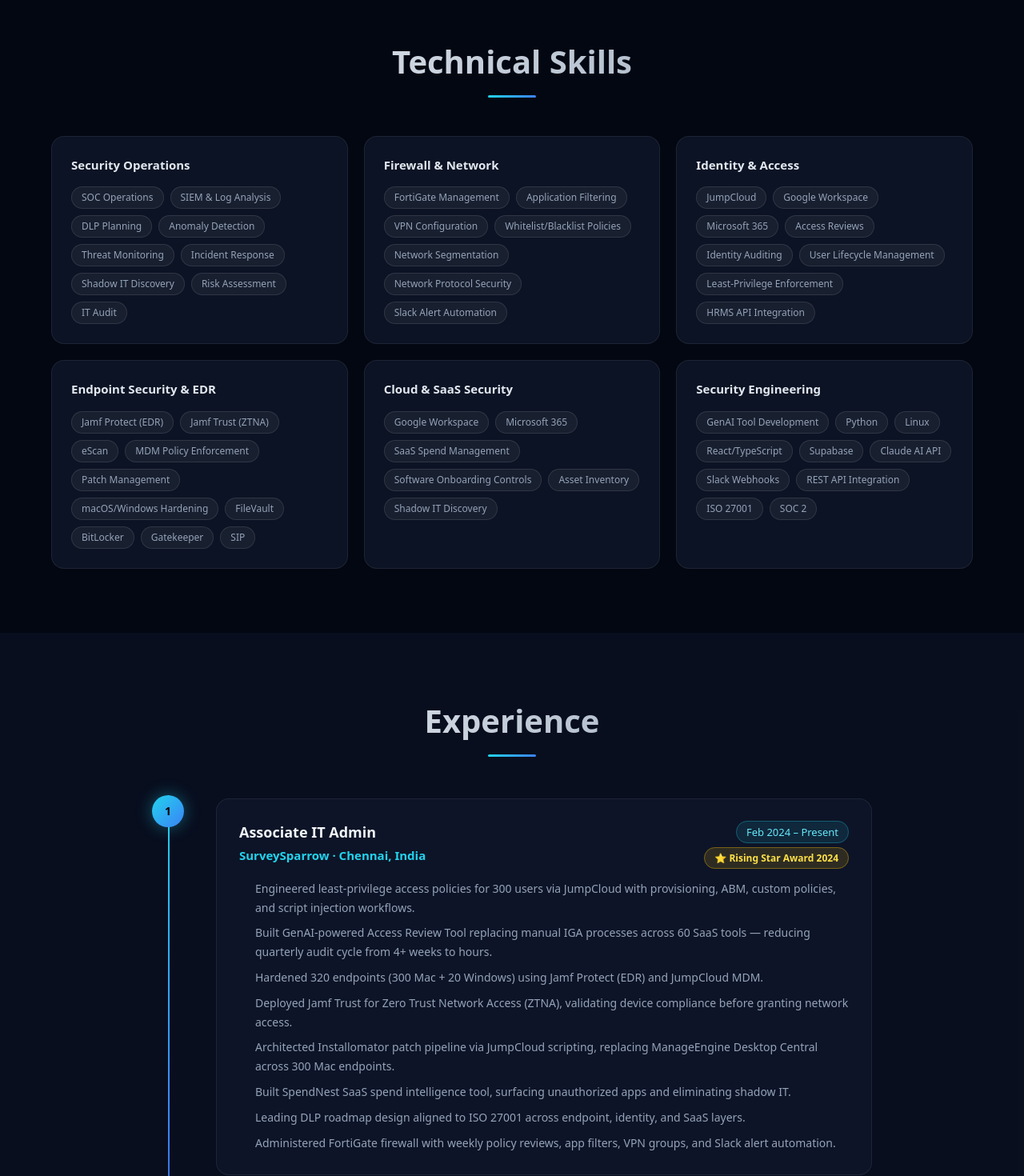
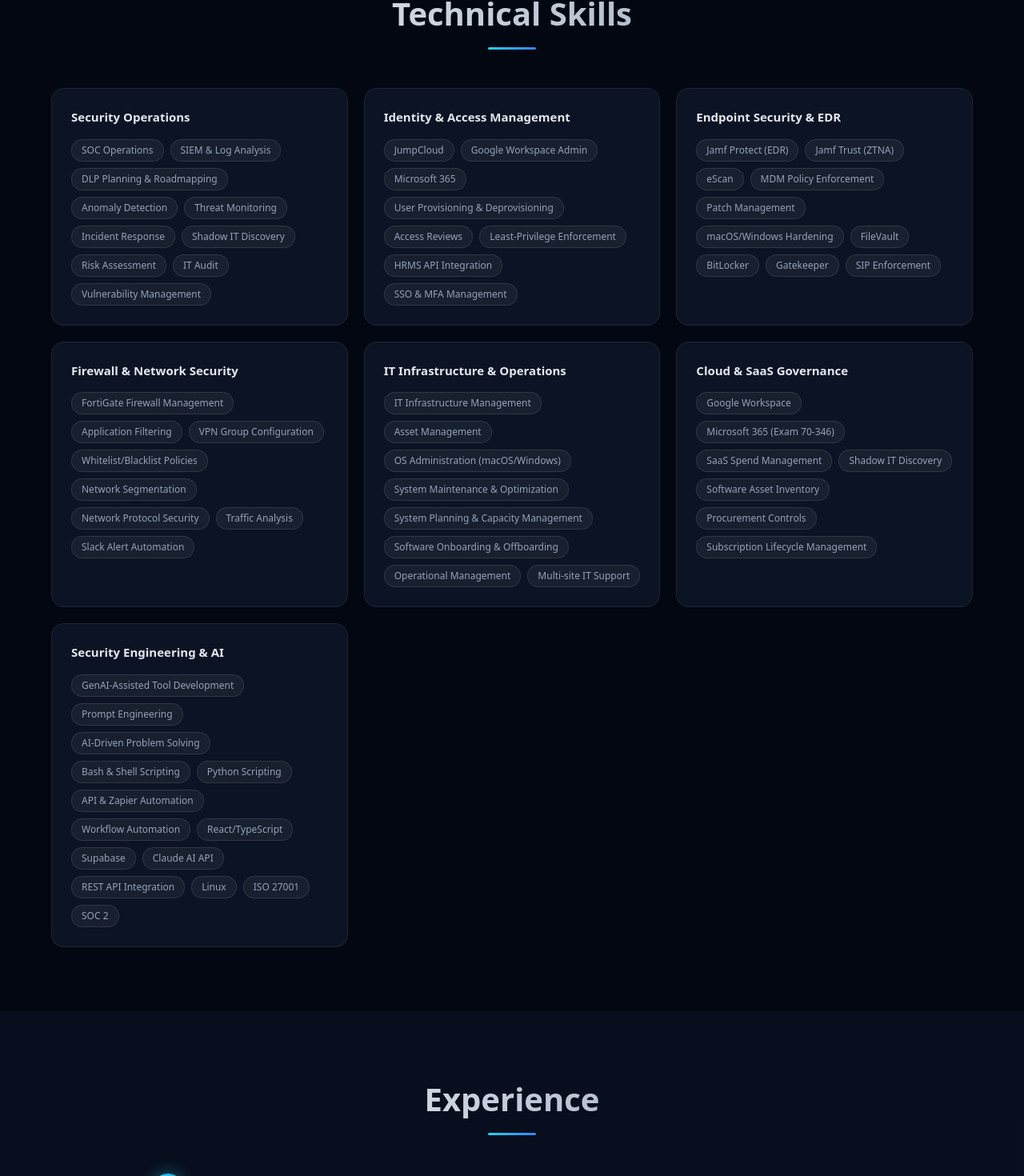
Before and after one commit to Taranitony/tarani_resume, a React (Vite) app: page / in a window 1280 px wide. Shown: the part 893-2363 px from the top of the page at 80% size. Built offline with nearby package versions, Linux system fonts and the light colour scheme; no server answers.

Commit message:
feat: update summary, expand skills, revamp SurveySparrow experience with full detail

```diff
--- a/src/data/resume.ts
+++ b/src/data/resume.ts
@@ -8,34 +8,38 @@
   linkedin: 'https://linkedin.com/in/tarani-antony-8a2013205',
   github: 'https://github.com/Tarani07',
   summary:
-    'Award-winning, security-focused IT professional with 4+ years of experience in endpoint hardening, firewall management, identity & access management, and SOC operations. Recognized as a Rising Star for delivering high-impact security initiatives within the first year. Independently engineered a suite of GenAI-powered security tools — including a real-time fleet monitoring platform, automated identity auditing across 60 SaaS tools, and SaaS spend intelligence — replacing commercial tooling and demonstrating a Security-as-Code mindset. Managed 3,000+ endpoints and supported 1,000+ users across multi-site operations.',
+    'IT professional with 4+ years in endpoint security, identity management, and firewall operations. I build my own security tools using AI to automate what others do manually — from patch management to access audits. Currently transitioning into a dedicated security role.',
   targetRoles: ['SOC Analyst', 'Security Engineer', 'Security Operations Engineer'],
 }
 
 export const skills = [
   {
     category: 'Security Operations',
-    items: ['SOC Operations', 'SIEM & Log Analysis', 'DLP Planning', 'Anomaly Detection', 'Threat Monitoring', 'Incident Response', 'Shadow IT Discovery', 'Risk Assessment', 'IT Audit'],
+    items: ['SOC Operations', 'SIEM & Log Analysis', 'DLP Planning & Roadmapping', 'Anomaly Detection', 'Threat Monitoring', 'Incident Response', 'Shadow IT Discovery', 'Risk Assessment', 'IT Audit', 'Vulnerability Management'],
   },
   {
-    category: 'Firewall & Network',
-    items: ['FortiGate Management', 'Application Filtering', 'VPN Configuration', 'Whitelist/Blacklist Policies', 'Network Segmentation', 'Network Protocol Security', 'Slack Alert Automation'],
-  },
-  {
-    category: 'Identity & Access',
-    items: ['JumpCloud', 'Google Workspace', 'Microsoft 365', 'Access Reviews', 'Identity Auditing', 'User Lifecycle Management', 'Least-Privilege Enforcement', 'HRMS API Integration'],
+    category: 'Identity & Access Management',
+    items: ['JumpCloud', 'Google Workspace Admin', 'Microsoft 365', 'User Provisioning & Deprovisioning', 'Access Reviews', 'Least-Privilege Enforcement', 'HRMS API Integration', 'SSO & MFA Management'],
   },
   {
     category: 'Endpoint Security & EDR',
-    items: ['Jamf Protect (EDR)', 'Jamf Trust (ZTNA)', 'eScan', 'MDM Policy Enforcement', 'Patch Management', 'macOS/Windows Hardening', 'FileVault', 'BitLocker', 'Gatekeeper', 'SIP'],
+    items: ['Jamf Protect (EDR)', 'Jamf Trust (ZTNA)', 'eScan', 'MDM Policy Enforcement', 'Patch Management', 'macOS/Windows Hardening', 'FileVault', 'BitLocker', 'Gatekeeper', 'SIP Enforcement'],
   },
   {
-    category: 'Cloud & SaaS Security',
-    items: ['Google Workspace', 'Microsoft 365', 'SaaS Spend Management', 'Software Onboarding Controls', 'Asset Inventory', 'Shadow IT Discovery'],
+    category: 'Firewall & Network Security',
+    items: ['FortiGate Firewall Management', 'Application Filtering', 'VPN Group Configuration', 'Whitelist/Blacklist Policies', 'Network Segmentation', 'Network Protocol Security', 'Traffic Analysis', 'Slack Alert Automation'],
   },
   {
-    category: 'Security Engineering',
-    items: ['GenAI Tool Development', 'Python', 'Linux', 'React/TypeScript', 'Supabase', 'Claude AI API', 'Slack Webhooks', 'REST API Integration', 'ISO 27001', 'SOC 2'],
+    category: 'IT Infrastructure & Operations',
+    items: ['IT Infrastructure Management', 'Asset Management', 'OS Administration (macOS/Windows)', 'System Maintenance & Optimization', 'System Planning & Capacity Management', 'Software Onboarding & Offboarding', 'Operational Management', 'Multi-site IT Support'],
+  },
+  {
+    category: 'Cloud & SaaS Governance',
+    items: ['Google Workspace', 'Microsoft 365 (Exam 70-346)', 'SaaS Spend Management', 'Shadow IT Discovery', 'Software Asset Inventory', 'Procurement Controls', 'Subscription Lifecycle Management'],
+  },
+  {
+    category: 'Security Engineering & AI',
+    items: ['GenAI-Assisted Tool Development', 'Prompt Engineering', 'AI-Driven Problem Solving', 'Bash & Shell Scripting', 'Python Scripting', 'API & Zapier Automation', 'Workflow Automation', 'React/TypeScript', 'Supabase', 'Claude AI API', 'REST API Integration', 'Linux', 'ISO 27001', 'SOC 2'],
   },
 ]
 
@@ -45,16 +49,18 @@
     company: 'SurveySparrow',
     location: 'Chennai, India',
     period: 'Feb 2024 – Present',
-    award: 'Rising Star Award 2024',
+    award: 'Rising Star Award 2024 · Dashing Debut Award',
     highlights: [
-      'Engineered least-privilege access policies for 300 users via JumpCloud with provisioning, ABM, custom policies, and script injection workflows.',
-      'Built GenAI-powered Access Review Tool replacing manual IGA processes across 60 SaaS tools — reducing quarterly audit cycle from 4+ weeks to hours.',
-      'Hardened 320 endpoints (300 Mac + 20 Windows) using Jamf Protect (EDR) and JumpCloud MDM.',
-      'Deployed Jamf Trust for Zero Trust Network Access (ZTNA), validating device compliance before granting network access.',
-      'Architected Installomator patch pipeline via JumpCloud scripting, replacing ManageEngine Desktop Central across 300 Mac endpoints.',
-      'Built SpendNest SaaS spend intelligence tool, surfacing unauthorized apps and eliminating shadow IT.',
-      'Leading DLP roadmap design aligned to ISO 27001 across endpoint, identity, and SaaS layers.',
-      'Administered FortiGate firewall with weekly policy reviews, app filters, VPN groups, and Slack alert automation.',
+      'Led full MDM migration from Hexnode to JumpCloud — enrolled all 320 endpoints, re-established device policies, and ensured zero downtime during transition.',
+      'Integrated all company applications (including internal tools) with SSO via JumpCloud, centralising authentication and reducing credential sprawl.',
+      'Introduced and enforced organisation-wide security policies via JumpCloud Custom Policies and Command framework, including automated OS update enforcement.',
+      'Built Installomator — an in-house macOS patch management pipeline via JumpCloud scripting — eliminating the need for paid patch management software and closing CVE windows across 300 Mac endpoints. Windows endpoints managed via JumpCloud Custom Policies.',
+      'Designed and built an IGA-equivalent Access Review Tool: integrates HRMS exit data, performs automated access reviews across 60+ SaaS apps via API/CSV, flags active accounts of departed users, and generates SOC 2 / ISO 27001-ready audit reports — replacing manual 4-week review cycles.',
+      'Built SparrowVision — a real-time fleet monitoring platform tracking RAM usage, installed apps, browser activity, asset location, USB/port connections, crash reports, login/shutdown/restart status, and full system health — giving IT complete device visibility.',
+      'Created Bash and Windows scripts to detect unauthorised software installations by developers with root access, with instant Slack notifications — mitigating insider risk and software supply chain vulnerabilities. Complemented by Jamf Protect for EDR-level detection.',
+      'Built SpendNest — a SaaS spend intelligence tool that maps subscription costs per business unit via HRMS integration, auto-syncs on project changes, and surfaces shadow IT and budget overruns in real time.',
+      'Administered FortiGate firewall with weekly reviews, application filtering, VPN group management, whitelist/blacklist enforcement, and Slack-based downtime alerting.',
+      'Leading DLP roadmap aligned to ISO 27001 — classifying data flows, enforcing endpoint and SaaS controls, and implementing DLP best practices across the organisation.',
     ],
   },
   {
@@ -182,14 +188,14 @@
     title: 'Rising Star Award',
     date: 'March 2024',
     company: 'SurveySparrow',
-    description: 'Awarded for dedication, passion, and excellence in role. Recognized as a top-tier performer within the first year.',
+    description: 'Awarded for AI implementation and security tool development — recognised for independently building a suite of GenAI-powered tools that replaced commercial software and elevated the organisation\'s security posture.',
     icon: '⭐',
   },
   {
     title: 'Dashing Debut Award',
     date: '2024',
     company: 'SurveySparrow',
-    description: 'Recognized as a "rookie rockstar" for high impact and exceptional ramp-up speed in a security-critical role.',
+    description: 'Recognised for successfully leading the MDM migration from Hexnode to JumpCloud and delivering high-impact IT operations within the first few months of joining.',
     icon: '🚀',
   },
 ]
```
Also changed, not shown: 1 other file (tests, documents, lock files or other folders).
